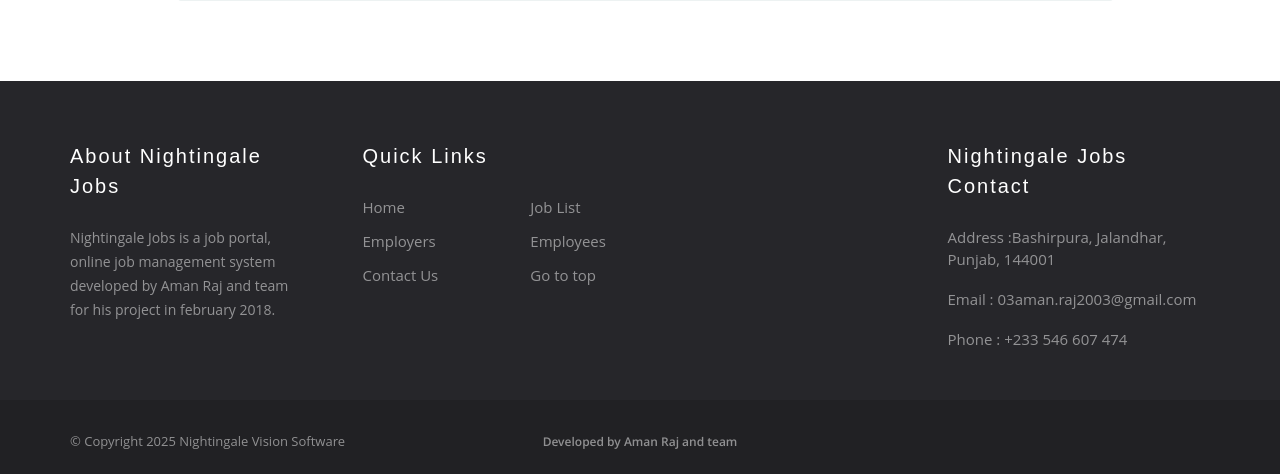
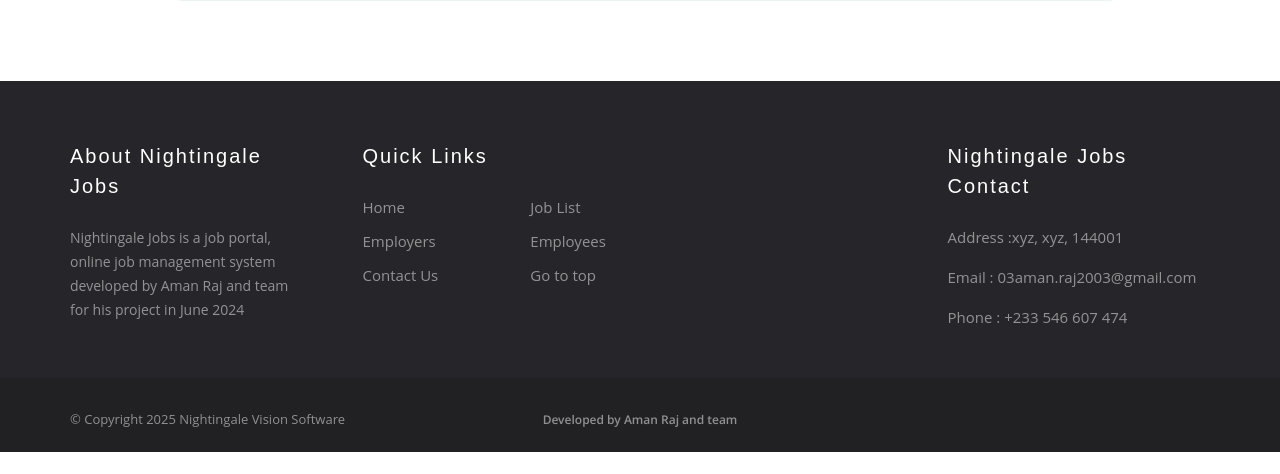
Before and after one commit to Aman-raj23/Job-Portal-Project, a PHP site: page /phpmail/company.php?ref=CM858235891 in a window 1280 px wide. Shown: the part 1320-1794 px from the top of the page. After the commit the page ends 1772 px from the top, so only its background shows below. Run offline with PHP 8.4, Linux system fonts and the light colour scheme; data comes from the database, SQL or seed files in the repository; some web fonts are replaced.

Commit message:
Update company.php

```diff
--- a/Jb_system/company.php
+++ b/Jb_system/company.php
@@ -479,7 +479,7 @@ $page = 1;
 
 										<div class="footer-about-us">
 											<h5 class="footer-title">About Nightingale Jobs</h5>
-											<p>Nightingale Jobs is a job portal, online job management system developed by Aman Raj and team for his project in february 2018.</p>
+											<p>Nightingale Jobs is a job portal, online job management system developed by Aman Raj and team for his project in June 2024</p>
 
 										</div>
 
@@ -507,7 +507,7 @@ $page = 1;
 
 								<h5 class="footer-title">Nightingale Jobs Contact</h5>
 
-								<p>Address :Bashirpura, Jalandhar, Punjab, 144001</p>
+								<p>Address :xyz, xyz, 144001</p>
 								<p>Email : <a href="mailto:03aman.raj2003@gmail.com">03aman.raj2003@gmail.com</a></p>
 								<p>Phone : <a href="tel:+233546607474">+233 546 607 474</a></p>
 
```
